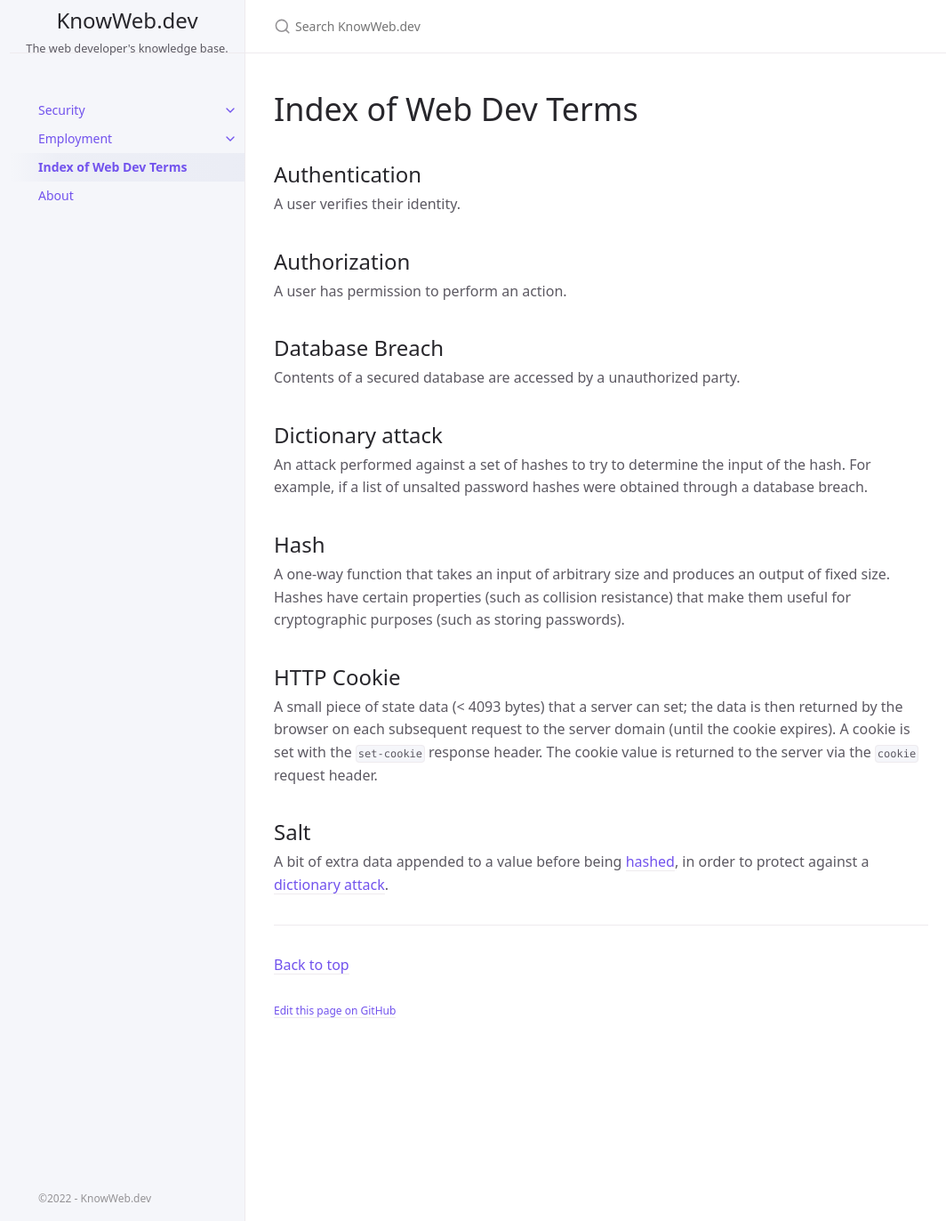
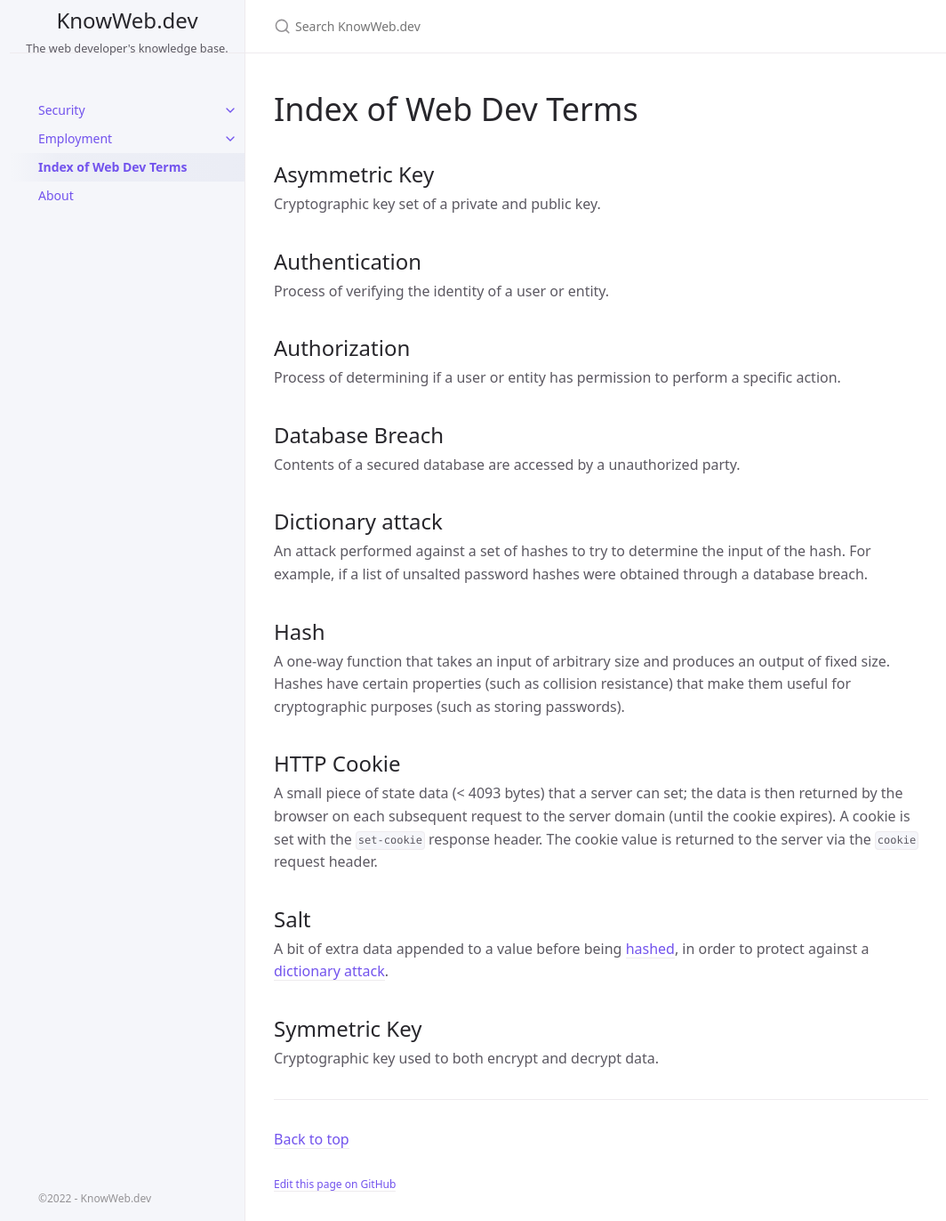
Before and after one commit to jonmbake/knowweb.dev, a Jekyll site: the page built from posts/index-of-terms.md, in a window 1280 px wide and 1372 px high. Shown: the whole window at 89% size, without its empty margins (96-1160 px from the left). Built offline with Jekyll 4.4.1, drawn with Linux system fonts in a browser that asks for light colours.

Commit message:
Add MAC post

```diff
--- a/_includes/header_custom.html
+++ b/_includes/header_custom.html
@@ -0,0 +1,4 @@
+<link rel="apple-touch-icon" sizes="180x180" href="/apple-touch-icon.png">
+<link rel="icon" type="image/png" sizes="32x32" href="/favicon-32x32.png">
+<link rel="icon" type="image/png" sizes="16x16" href="/favicon-16x16.png">
+<link rel="manifest" href="/site.webmanifest">
--- a/posts/index-of-terms.md
+++ b/posts/index-of-terms.md
@@ -4,13 +4,17 @@ title: Index of Web Dev Terms
 nav_order: 3
 ---
 
+## Asymmetric Key
+
+Cryptographic key set of a private and public key.
+
 ## Authentication
 
-A user verifies their identity.
+Process of verifying the identity of a user or entity.
 
 ## Authorization
 
-A user has permission to perform an action.
+Process of determining if a user or entity has permission to perform a specific action.
 
 ## Database Breach
 
@@ -31,3 +35,7 @@ A small piece of state data (< 4093 bytes) that a server can set; the data is th
 ## Salt
 
 A bit of extra data appended to a value before being [hashed](#hash), in order to protect against a [dictionary attack](#dictionary-attack).
+
+## Symmetric Key
+
+Cryptographic key used to both encrypt and decrypt data.
```
Also changed, not shown: posts/security/cyrptographic-primitives/message-authentication-code.md (added, +38 -0 lines), android-chrome-192x192.png (added), android-chrome-512x512.png (added), apple-touch-icon.png (added), favicon-16x16.png (added), favicon-32x32.png (added), favicon.ico (added), site.webmanifest (added).
